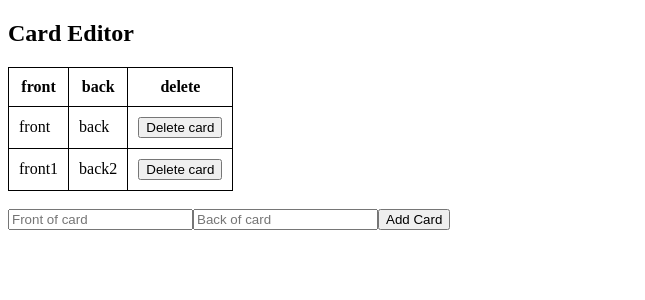
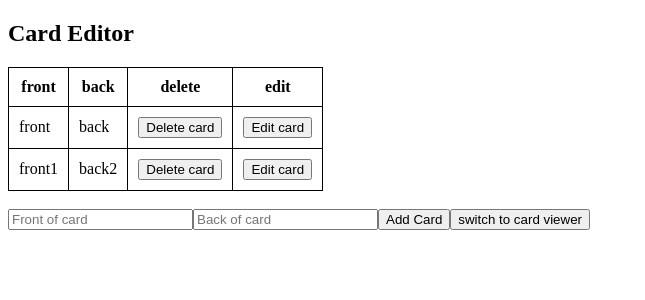
Before and after one commit to elliejhuang/quizlet, a React (Create React App) app: page / in a window 1280 px wide. Shown: the top 300 px of the page, without its empty margins (0-645 px from the left). Built offline with nearby package versions, Linux system fonts and the light colour scheme.

Commit message:
card viewer doesn't work

```diff
--- a/src/App.js
+++ b/src/App.js
@@ -16,14 +16,31 @@ function App(props) {
     console.log(card)
     const newCards = cards.slice().concat(card);
     setCards(newCards)
+    console.log("newCards", newCards)
 
   };
 
   const deleteCard = (index) => {
-    const newCards = cards.slice();
-    newCards = cards.splice(index, 1);
+    console.log(index)
+    let newCards = cards.slice();
+    newCards.splice(index, 1);
     setCards(newCards);
   };
+
+
+  const editCard = (inputFront, inputBack, index) => {
+    let newCards=cards.map((i, card) => {
+      if (i === index){
+        return {front: inputFront, back: inputBack}
+      }
+      else {
+        return card
+      }
+
+    });
+
+    setCards(newCards);
+  }
 
 
   const switchMode = () => {
@@ -32,7 +49,7 @@ function App(props) {
 
   return (
     <div>
-    {editor ? <CardEditor cards={cards} addCard={addCard} deleteCard={deleteCard} switchMode={switchMode}/> : <CardViewer switchMode = {switchMode} />}
+    {editor ? <CardEditor cards={cards} addCard={addCard} deleteCard={deleteCard} switchMode={switchMode} editCard = {editCard}/> : <CardViewer switchMode = {switchMode} />}
     </div>
   )
 }
--- a/src/CardEditor.js
+++ b/src/CardEditor.js
@@ -5,6 +5,7 @@ function CardEditor (props) {
 
     const [front, setFront] = useState ('')
     const [back, setBack] = useState ('')
+    const [edit, setEdit] = useState(null)
 
 
 
@@ -19,18 +20,38 @@ function CardEditor (props) {
 
     }
 
+    const handleEdit =(event,index) => {
+        props.editCard (front, back, index);
+        setEdit(index);
+    }
+
 
     const cards = props.cards.map((c,index) => {
         console.log(c)
-        return (
-            <tr key={index}>
+
+
+        if (index===edit) {
+            console.log ("yes its editing", edit)
+            return(
+                <tr key={index}>
+                <input onChange={handleFrontChange} placeholder='Enter new text' value={front}/>
+                <input onChange={handleBackChange} placeholder='Enter new text' value={back}/>
+                <td><button onClick = {() => (props.deleteCard(index))}>Delete card</button></td>
+                <td><button onClick = {() => (handleEdit(index))}>Edit card</button></td>
+                </tr>
+            );
+        }
+        else {
+            return(
+                <tr key={index}>
                 <td>{c.front}</td>
                 <td>{c.back}</td>
-                <td><button>Delete card</button></td>
-            </tr>
-
-        );
-    });
+                <td><button onClick = {() => (props.deleteCard(index))}>Delete card</button></td>
+                <td><button onClick = {() => (handleEdit(index))}>Edit card</button></td>
+                </tr>
+            );
+        }
+    })
 
     return (
         <div>
@@ -41,15 +62,18 @@ function CardEditor (props) {
                         <th>front</th>
                         <th>back</th>
                         <th>delete</th>
+                        <th>edit</th>
                     </tr>
                 </thead>
-                <tbody>{cards}</tbody>
+                <tbody>
+                {cards}
+                </tbody>
             </table>
             <br/>
-
             <input onChange={handleFrontChange} placeholder='Front of card' value={front}/>
             <input onChange={handleBackChange} placeholder='Back of card'value={back}/>
             <button onClick = {()=>(props.addCard({front, back}))}> Add Card</button>
+            <button type="button" onClick = {() => props.switchMode()}> switch to card viewer</button>
         </div>
     );
 }
--- a/src/CardViewer.js
+++ b/src/CardViewer.js
@@ -1,13 +1,35 @@
 import React, { useState } from 'react';
 
+
 function CardViewer (props) {
+
+
+const [index, setIndex] = useState(0);
+const [showFront, setShowFront] = useState(true);
+
+const displayCard = () => {
+    let currentCard = showFront ? props.cards.index.front : props.cards.index.back;
+
     return (
         <div>
-            <h2> card viewer</h2>
-            <hr />
+        {currentCard}
+        </div>
+    );
+    };
+
+
+    return (
+        <div>
+        <button type="button" onClick = {() => setShowFront (!showFront)}>flip card</button>
+        <button type="button" disabled={index===0} onClick = {() => setIndex(index - 1)}> previous </button>
+        <button type="button" disabled={index===((props.cards.length)-1)} onClick = {() => setIndex(index + 1)}> next </button>
+        <h2> card viewer</h2>
+        {displayCard}
         <button type="button" onClick = {() => props.switchMode()}> switch to card editor</button>
         </div>
     );
+};
 
-}
-export default CardViewer
+
+
+export default CardViewer;
```
